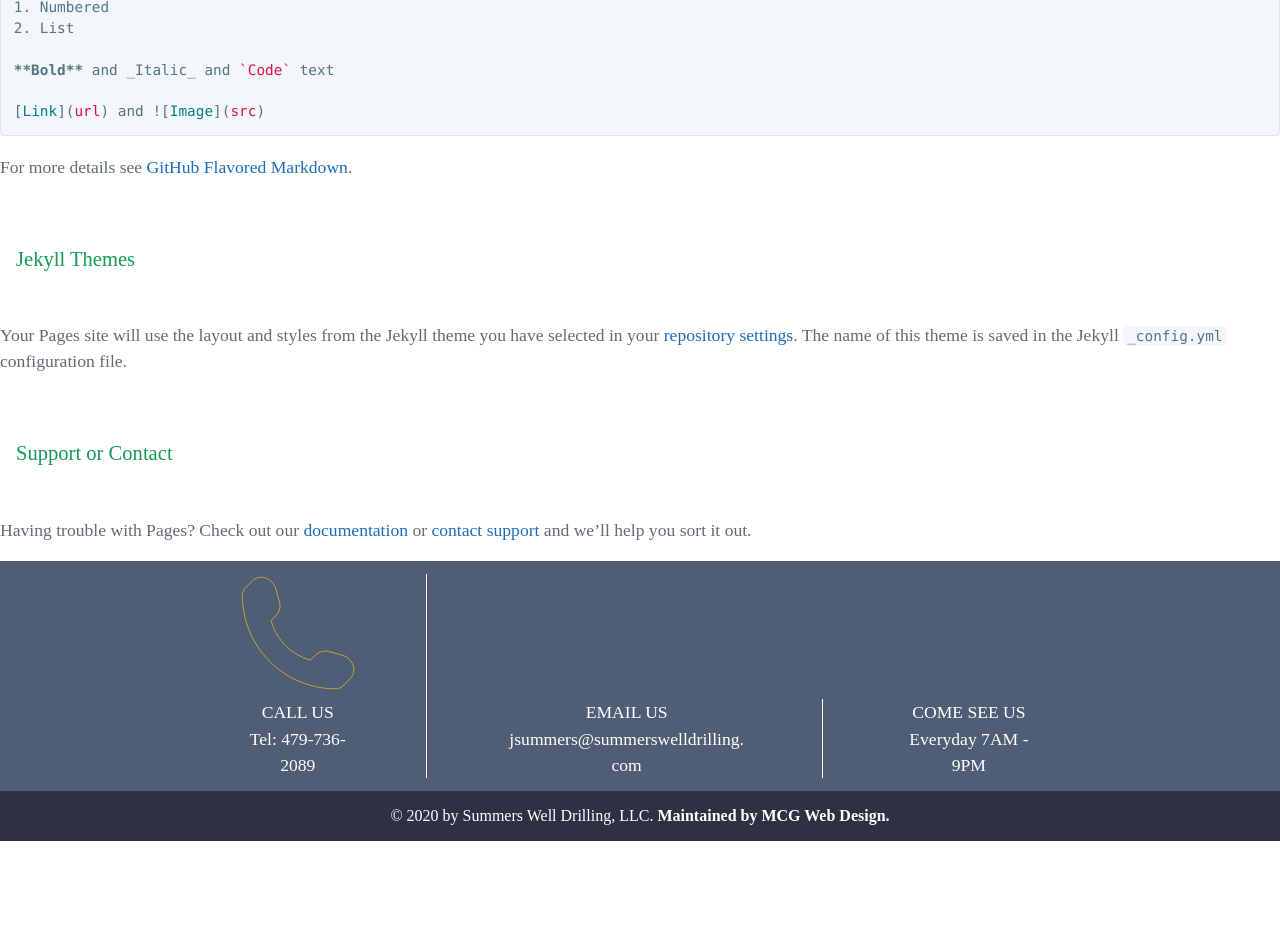
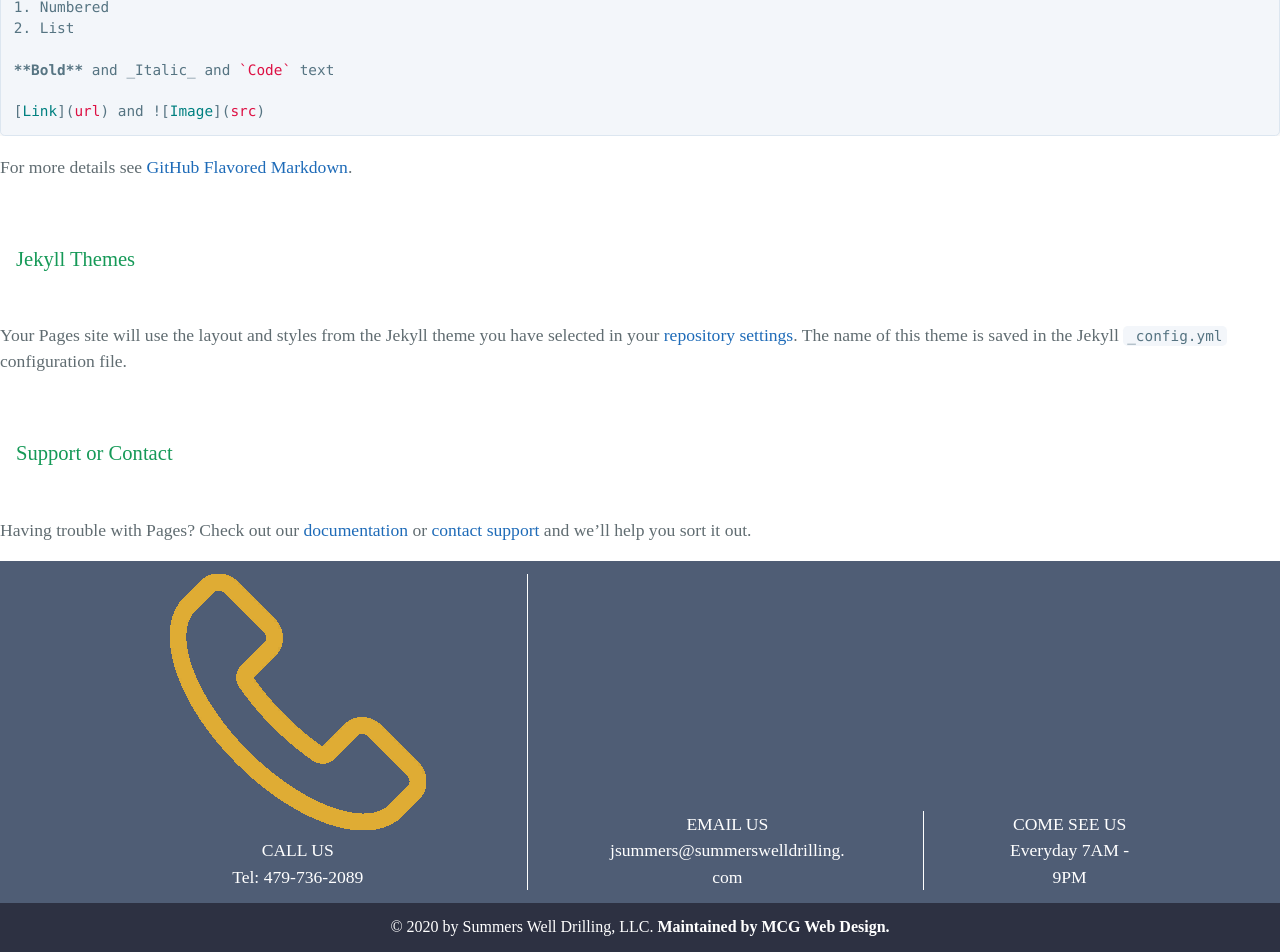
Before and after one commit to jamess999888/SummersDrilling, a Jekyll site: the page built from index.md, in a window 1280 px wide. Shown: the part 1280-2232 px from the top of the page. Built offline with Jekyll 4.4.1, drawn with Linux system fonts in a browser that asks for light colours; our own code applies the rules of GitHub Pages for plain Markdown files; before the commit the page ends 2121 px from its top, so only the background shows below that.

Commit message:
fixing phone image

```diff
--- a/_layouts/default.html
+++ b/_layouts/default.html
@@ -79,11 +79,7 @@
       <footer class="contact-info-footer">
         <span class="contact-info-footer-item">
           <span>
-            <svg preserveAspectRatio="xMidYMid meet" data-bbox="-64.005 -351.92 135.926 136.026" xmlns="http://www.w3.org/2000/svg" viewBox="-68.05576470588235 -355.92076470588233 144.0275294117647 144.0275294117647" role="img">
-              <g>
-                  <path d="M71.3-243.6l-.7-2c-1.6-4.8-6.9-9.7-11.7-11L41-261.5c-4.8-1.3-11.8.5-15.3 4l-6.5 6.5c-23.5-6.3-41.9-24.8-48.2-48.2l6.5-6.5c3.5-3.5 5.3-10.4 4-15.3l-4.9-17.9c-1.3-4.8-6.3-10.1-11-11.7l-2-.7c-4.8-1.6-11.6 0-15.1 3.6l-9.7 9.7c-1.7 1.7-2.8 6.6-2.8 6.7-.3 30.7 11.7 60.3 33.4 82 21.7 21.7 51.1 33.7 81.7 33.4.2 0 5.2-1.1 6.9-2.8l9.7-9.7c3.6-3.7 5.2-10.5 3.6-15.2z"></path>
-              </g>
-            </svg>
+            <img src="/SummersDrilling/images/phoneIcon.png">
             CALL US
           </span>
           <span>
--- a/css/style.css
+++ b/css/style.css
@@ -815,7 +815,7 @@ ul.topnav {
       text-decoration: none;
   }
 
-  .contact-info-footer span span svg {
-    fill-opacity: 0;
-    stroke: #E0AD35;
+  .contact-info-footer span span src {
+    height: auto;
+    width: auto;
   }
```
Also changed, not shown: images/phoneIcon.png (added).
